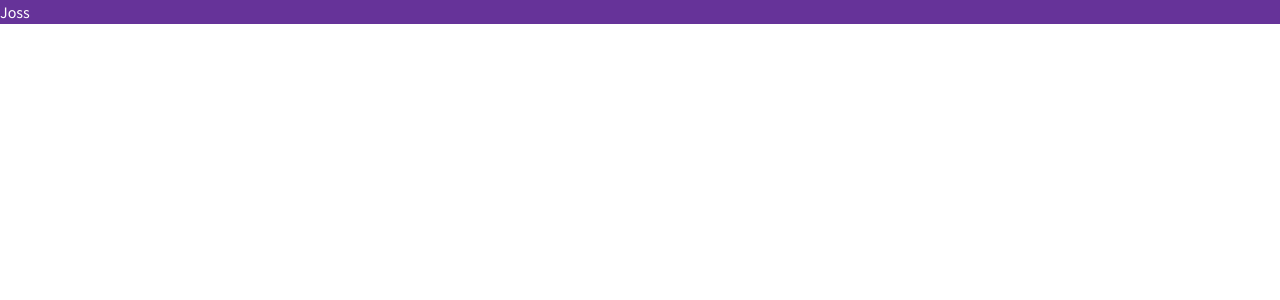
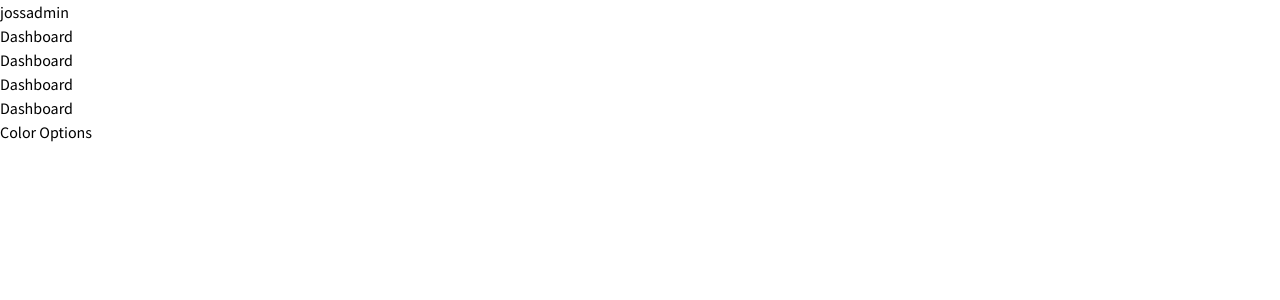
Before and after one commit to jossnmb/react-training-101, a React (Vite) app: page / in a window 1280 px wide. Shown: the top 300 px of the page. Built offline with nearby package versions, Linux system fonts and the light colour scheme.

Commit message:
7 files modified, 4 added

```diff
--- a/src/App8/App.jsx
+++ b/src/App8/App.jsx
@@ -19,6 +19,11 @@ export default function App() {
               <Route path=":userID" element={<Single />} />
               <Route path="new" element={<New />} />
             </Route>
+            <Route path="products">
+              <Route index element={<List />} />
+              <Route path=":productID" element={<Single />} />
+              <Route path="new" element={<New />} />
+            </Route>
           </Route>
           <Route
             path="*"
--- /dev/null
+++ b/src/App8/components/navbar/Navbar.jsx
@@ -0,0 +1,9 @@
+import './navbar.scss';
+
+export default function Navbar() {
+  return (
+    <div className="navbar">
+      Navbar
+    </div>
+  );
+}
--- /dev/null
+++ b/src/App8/components/sidebar/Sidebar.jsx
@@ -0,0 +1,34 @@
+import './sidebar.scss';
+
+export default function Sidebar() {
+  return (
+    <div className="sidebar">
+      <div className="top">
+        <span className="logo">jossadmin</span>
+      </div>
+      <div className="center">
+        <ul>
+          <li>
+            <span>Dashboard</span>
+          </li>
+        </ul>
+        <ul>
+          <li>
+            <span>Dashboard</span>
+          </li>
+        </ul>
+        <ul>
+          <li>
+            <span>Dashboard</span>
+          </li>
+        </ul>
+        <ul>
+          <li>
+            <span>Dashboard</span>
+          </li>
+        </ul>
+      </div>
+      <div className="bottom">Color Options</div>
+    </div>
+  );
+}
--- a/src/App8/pages/home/Home.jsx
+++ b/src/App8/pages/home/Home.jsx
@@ -1,9 +1,11 @@
 import './home.scss';
+import Sidebar from '../../components/sidebar/Sidebar';
 
 export default function Home() {
   return (
     <div className="home">
-      <h1 className="title">Joss</h1>
+      <Sidebar />
+      <div className="homeContainer"></div>
     </div>
   );
 }
--- a/src/App8/pages/home/home.scss
+++ b/src/App8/pages/home/home.scss
@@ -1,6 +1,2 @@
 .home {
-  background-color: rebeccapurple;
-  .title {
-    color: white;
-  }
 }
--- a/src/App8/pages/list/List.jsx
+++ b/src/App8/pages/list/List.jsx
@@ -3,6 +3,7 @@ import './list.scss';
 export default function List() {
   return (
     <div className="list">
+      List
     </div>
   );
 }
--- a/src/App8/pages/login/Login.jsx
+++ b/src/App8/pages/login/Login.jsx
@@ -3,6 +3,7 @@ import './login.scss';
 export default function Login() {
   return (
     <div className="login">
+      Login
     </div>
   );
 }
--- a/src/App8/pages/new/New.jsx
+++ b/src/App8/pages/new/New.jsx
@@ -3,6 +3,7 @@ import './new.scss';
 export default function New() {
   return (
     <div className="new">
+      New
     </div>
   );
 }
--- a/src/App8/pages/single/Single.jsx
+++ b/src/App8/pages/single/Single.jsx
@@ -3,6 +3,7 @@ import './single.scss';
 export default function Single() {
   return (
     <div className="single">
+      Single
     </div>
   );
 }
```
Also changed, not shown: src/App8/components/navbar/navbar.scss (added), src/App8/components/sidebar/sidebar.scss (added).
